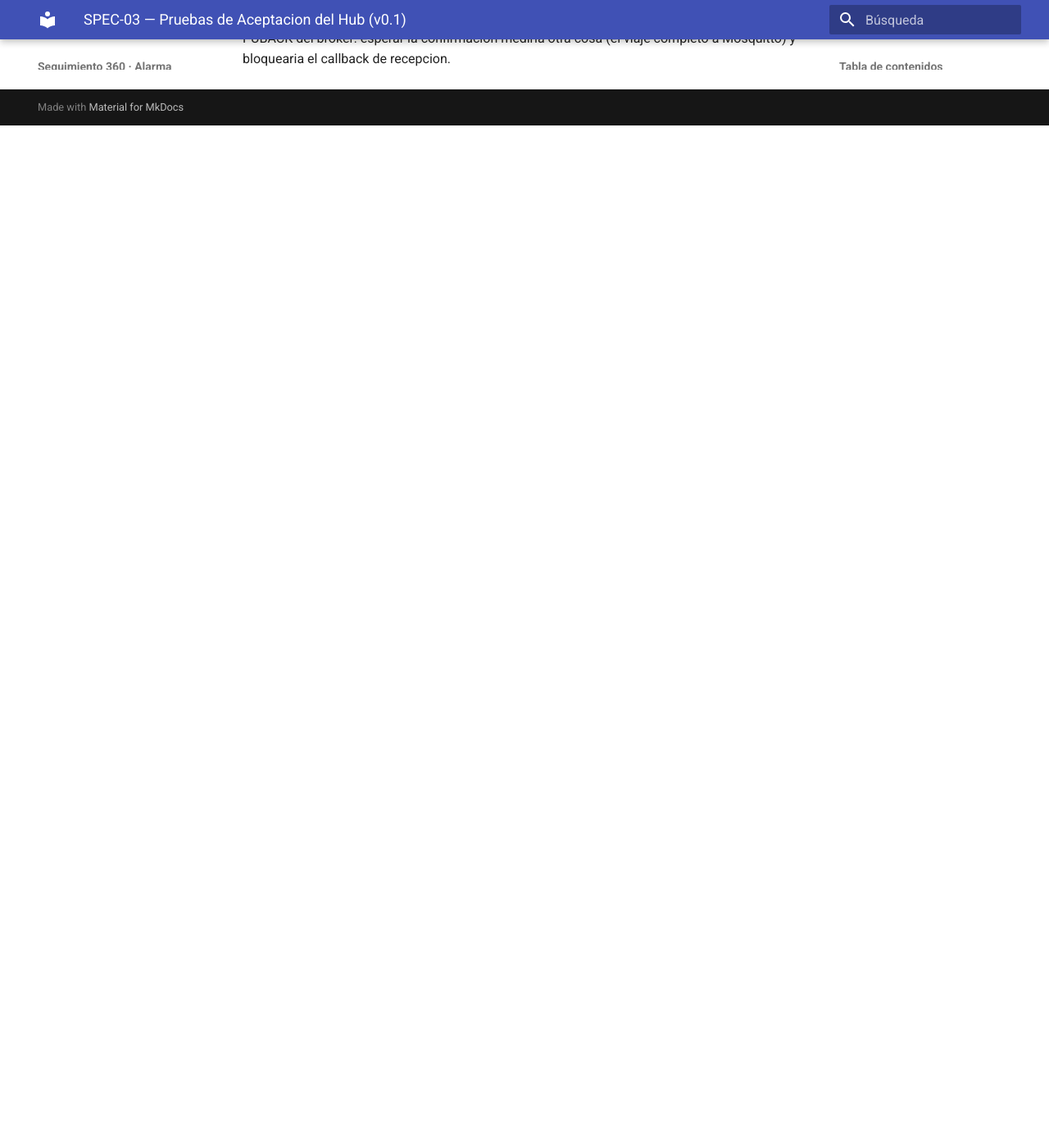
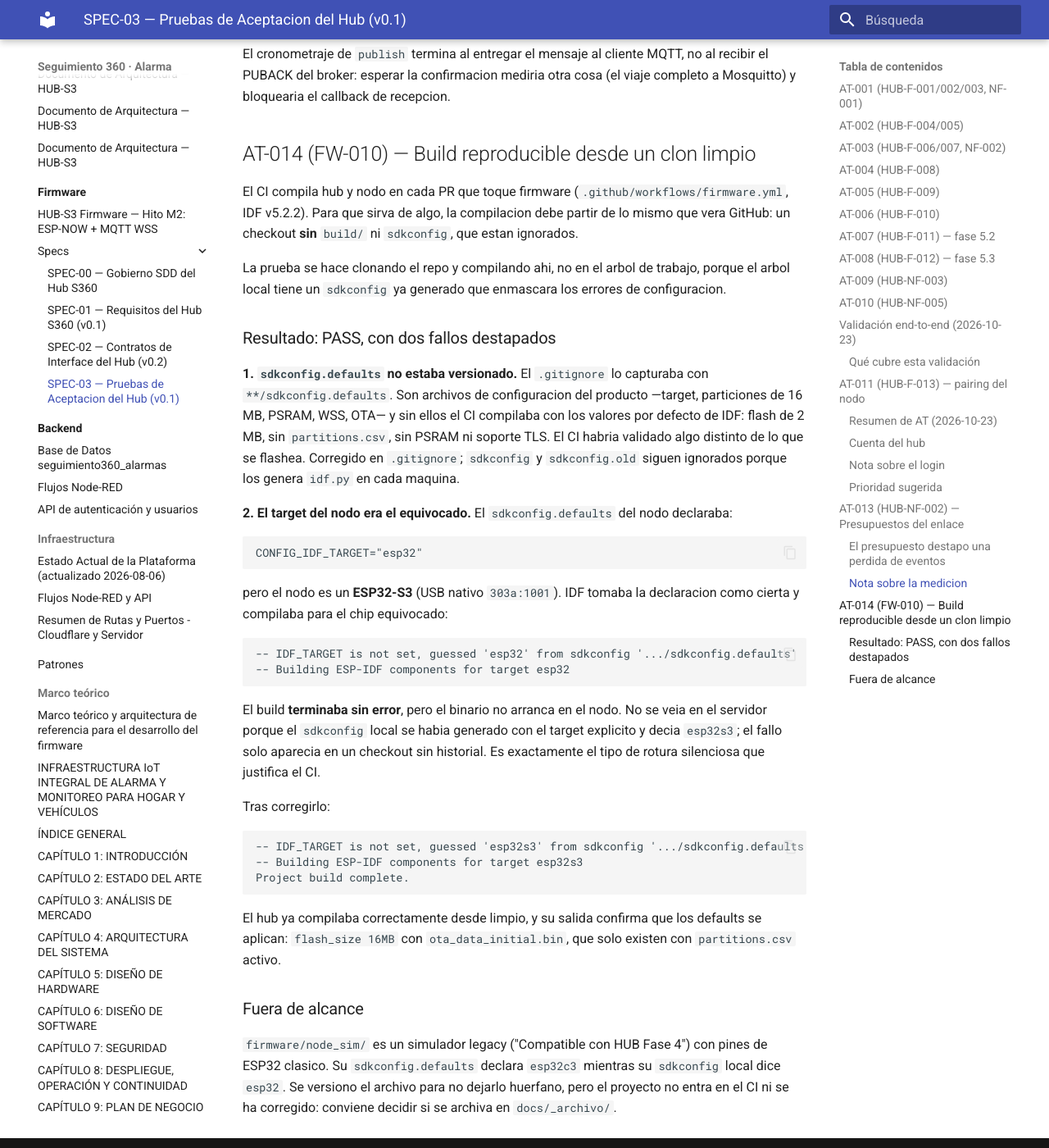
Before and after one commit to khalifa63/seguimiento360-alarma, an MkDocs documentation site: the page built from docs/firmware/specs/03-pruebas-aceptacion.md, in a window 1280 px wide and 1400 px high, scrolled down 10217 px. Shown: the whole window at 82% size. Built offline with MkDocs 1.6.1 and Material for MkDocs 9.7.7, drawn with Linux system fonts in a browser that asks for light colours; before the commit the page ends 10370 px from its top, so only the background shows below that; some of the changed text lies outside the part shown.

Commit message:
docs: AT-014 del build reproducible en CI y cierre de FW-004 y FW-010
El plan marcaba FW-004 como parcial y FW-010 como pendiente; ambos estan
hechos y verificados.

````diff
--- a/docs/desarrollo/PLAN-DE-ARRANQUE.md
+++ b/docs/desarrollo/PLAN-DE-ARRANQUE.md
@@ -55,14 +55,14 @@ Lo que falta no es “empezar de cero”: es **cerrar brechas concretas** y demo
 | **FW-001** — Cerrar payload v1 por tipo de nodo | `docs/firmware/specs/02-interfaces.md`, `shared/espnow_protocol/` | ✅ Hecho (2026-10-23) | 1 | — |
 | **FW-002** — Migrar nodo ultrasónico a frame v1 | `firmware/sensor-ultrasonic/main/main.c` | ✅ Hecho (2026-10-23) | 2 | FW-001 |
 | **FW-003** — Integrar el frame v1 en el hub | `firmware/hub/main/main.c` | ✅ Hecho (2026-10-23) | 2 | FW-002 |
-| **FW-004** — Instrumentar ACK y RX→publish | `espnow_link.c`, `main.c` | Parcial: RX→publish medido en 25 ms | 1 | FW-003 |
+| **FW-004** — Instrumentar ACK y RX→publish | `espnow_link.c`, `main.c` | ✅ Hecho (2026-10-23): ACK 14 ms, publish 46-92 ms | 1 | FW-003 |
 | **FW-005** — NVS: configuración y estado | `main.c`, `components/hub_core` | Reinicio conserva alarma y tenant | 2 | FW-003 |
 | **FW-006** — Tabla de nodos y `node_lost` | `main.c`, `t_node_mgr` | 3 heartbeats perdidos → evento | 2 | FW-005 |
 | **FW-007** — MQTT auth + ACL | `mosquitto.conf`, `passwd`, `acl` | Anónimo rechazado; dispositivo solo su tenant | 2 | FW-003 |
 | **FW-008** — Provisioning claim completo | `components/sm_prov`, `web_config` | Hub sin config → SoftAP → claim → active | 3 | FW-005 |
 | **FW-011** — Pairing del nodo con el hub | `sensor-ultrasonic/main/pairing.{c,h}` | ✅ Hecho (2026-10-23) | 2 | FW-003 |
 | **FW-009** — OTA con firma y rollback | `ota_manager.c` | Firma válida actualiza; inválida rechaza; rollback | 3 | FW-007 |
-| **FW-010** — CI de firmware | `.github/workflows/firmware.yml` | Build de hub y nodo en cada PR | 2 | FW-003 |
+| **FW-010** — CI de firmware | `.github/workflows/firmware.yml` | ✅ Hecho (2026-10-23): build de hub y nodo en cada PR | 2 | FW-003 |
 
 ## 5. Sprint 1: próximos 10 días
 
--- a/docs/firmware/specs/03-pruebas-aceptacion.md
+++ b/docs/firmware/specs/03-pruebas-aceptacion.md
@@ -329,6 +329,7 @@ Resultado: PASS (2026-10-23, nodo v2.1, hub 3c:dc:75:62:c2:b0).
 | AT-006 | Persistencia del estado de alarma | **PASS** |
 | AT-011 | Pairing del nodo con el hub | **PASS** |
 | AT-013 | Presupuesto de ACK y RX->publish | **PASS** (ACK 14 ms, publish 46-92 ms) |
+| AT-014 | Build reproducible desde clon limpio (CI) | **PASS** |
 | AT-007+ | Provisioning y OTA | pendiente |
 
 Cuatro de las cinco pruebas ejecutadas revelaron que la funcionalidad **no
@@ -421,3 +422,62 @@ El evento restante seguia en cola al cerrar la captura; no se perdio.
 El cronometraje de `publish` termina al entregar el mensaje al cliente MQTT,
 no al recibir el PUBACK del broker: esperar la confirmacion mediria otra cosa
 (el viaje completo a Mosquitto) y bloquearia el callback de recepcion.
+
+## AT-014 (FW-010) — Build reproducible desde un clon limpio
+
+El CI compila hub y nodo en cada PR que toque firmware
+(`.github/workflows/firmware.yml`, IDF v5.2.2). Para que sirva de algo, la
+compilacion debe partir de lo mismo que vera GitHub: un checkout **sin**
+`build/` ni `sdkconfig`, que estan ignorados.
+
+La prueba se hace clonando el repo y compilando ahi, no en el arbol de
+trabajo, porque el arbol local tiene un `sdkconfig` ya generado que enmascara
+los errores de configuracion.
+
+### Resultado: PASS, con dos fallos destapados
+
+**1. `sdkconfig.defaults` no estaba versionado.** El `.gitignore` lo capturaba
+con `**/sdkconfig.defaults`. Son archivos de configuracion del producto
+—target, particiones de 16 MB, PSRAM, WSS, OTA— y sin ellos el CI compilaba
+con los valores por defecto de IDF: flash de 2 MB, sin `partitions.csv`, sin
+PSRAM ni soporte TLS. El CI habria validado algo distinto de lo que se
+flashea. Corregido en `.gitignore`; `sdkconfig` y `sdkconfig.old` siguen
+ignorados porque los genera `idf.py` en cada maquina.
+
+**2. El target del nodo era el equivocado.** El `sdkconfig.defaults` del nodo
+declaraba:
+
+    CONFIG_IDF_TARGET="esp32"
+
+pero el nodo es un **ESP32-S3** (USB nativo `303a:1001`). IDF tomaba la
+declaracion como cierta y compilaba para el chip equivocado:
+
+```text
+-- IDF_TARGET is not set, guessed 'esp32' from sdkconfig '.../sdkconfig.defaults'
+-- Building ESP-IDF components for target esp32
+```
+
+El build **terminaba sin error**, pero el binario no arranca en el nodo. No se
+veia en el servidor porque el `sdkconfig` local se habia generado con el
+target explicito y decia `esp32s3`; el fallo solo aparecia en un checkout sin
+historial. Es exactamente el tipo de rotura silenciosa que justifica el CI.
+
+Tras corregirlo:
+
+```text
+-- IDF_TARGET is not set, guessed 'esp32s3' from sdkconfig '.../sdkconfig.defaults'
+-- Building ESP-IDF components for target esp32s3
+Project build complete.
+```
+
+El hub ya compilaba correctamente desde limpio, y su salida confirma que los
+defaults se aplican: `flash_size 16MB` con `ota_data_initial.bin`, que solo
+existen con `partitions.csv` activo.
+
+### Fuera de alcance
+
+`firmware/node_sim/` es un simulador legacy ("Compatible con HUB Fase 4") con
+pines de ESP32 clasico. Su `sdkconfig.defaults` declara `esp32c3` mientras su
+`sdkconfig` local dice `esp32`. Se versiono el archivo para no dejarlo
+huerfano, pero el proyecto no entra en el CI ni se ha corregido: conviene
+decidir si se archiva en `docs/_archivo/`.
````
